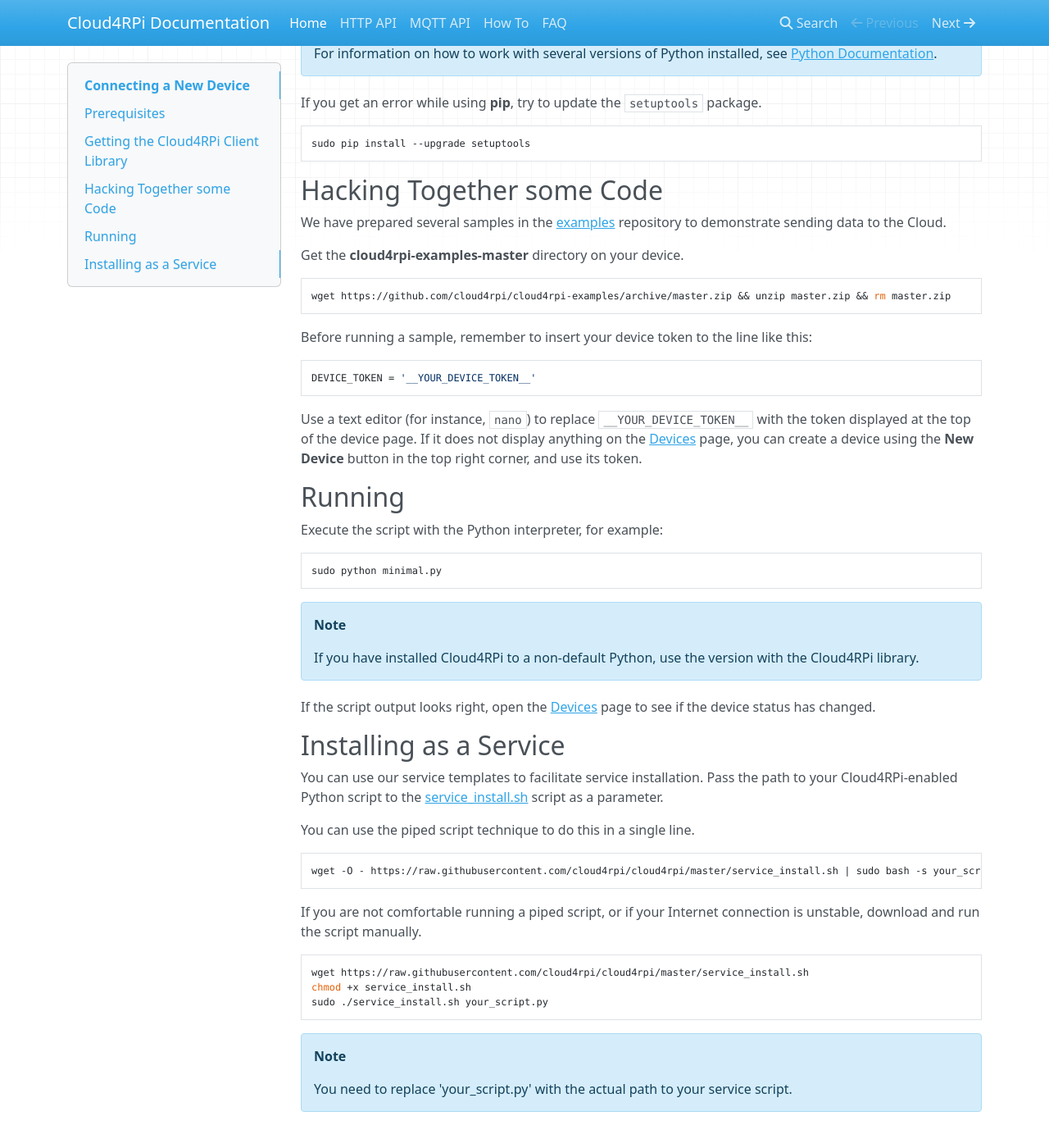
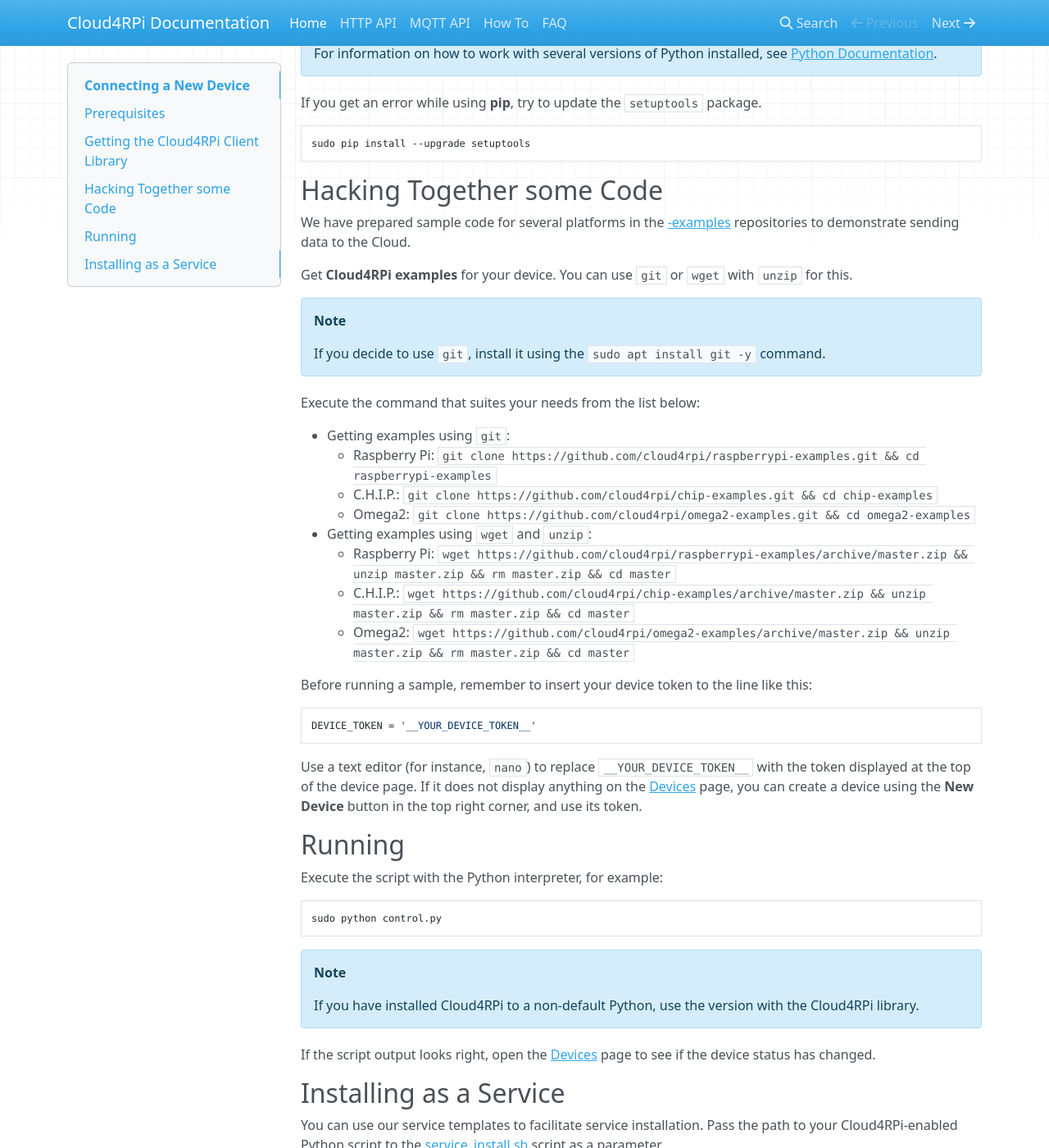
Before and after one commit to cloud4rpi/docs, an MkDocs documentation site: the page built from docs/index.md, in a window 1280 px wide and 1400 px high, scrolled down 1092 px. Shown: the whole window at 82% size. Built offline with MkDocs 1.6.1, drawn with Linux system fonts in a browser that asks for light colours; nearby versions of some CDN libraries; old or Windows-style settings are respelled for this version of MkDocs.

Commit message:
new examples repositories

````diff
--- a/docs/index.md
+++ b/docs/index.md
@@ -57,13 +57,23 @@
 
 ## Hacking Together some Code
 
-We have prepared several samples in the [examples](https://github.com/cloud4rpi/cloud4rpi-examples) repository to demonstrate sending data to the Cloud.
+We have prepared sample code for several platforms in the [-examples](https://github.com/cloud4rpi) repositories to demonstrate sending data to the Cloud.
 
-Get the **cloud4rpi-examples-master** directory on your device.
+Get **Cloud4RPi examples** for your device. You can use `git` or `wget` with `unzip` for this.
 
-```sh
-wget https://github.com/cloud4rpi/cloud4rpi-examples/archive/master.zip && unzip master.zip && rm master.zip
-```
+!!! Note
+    If you decide to use `git`, install it using the `sudo apt install git -y` command.
+
+Execute the command that suites your needs from the list below:
+
+- Getting examples using `git`:
+    - Raspberry Pi: `git clone https://github.com/cloud4rpi/raspberrypi-examples.git && cd raspberrypi-examples`
+    - C.H.I.P.: `git clone https://github.com/cloud4rpi/chip-examples.git && cd chip-examples`
+    - Omega2: `git clone https://github.com/cloud4rpi/omega2-examples.git && cd omega2-examples`
+- Getting examples using `wget` and `unzip`:
+    - Raspberry Pi: `wget https://github.com/cloud4rpi/raspberrypi-examples/archive/master.zip && unzip master.zip && rm master.zip && cd master`
+    - C.H.I.P.: `wget https://github.com/cloud4rpi/chip-examples/archive/master.zip && unzip master.zip && rm master.zip && cd master`
+    - Omega2: `wget https://github.com/cloud4rpi/omega2-examples/archive/master.zip && unzip master.zip && rm master.zip && cd master`
 
 Before running a sample, remember to insert your device token to the line like this:
 
@@ -79,7 +89,7 @@
 Execute the script with the Python interpreter, for example:
 
 ```sh
-sudo python minimal.py
+sudo python control.py
 ```
 
 !!! Note
````
Also changed, not shown: docs/faq.md (+3 -3 lines).
